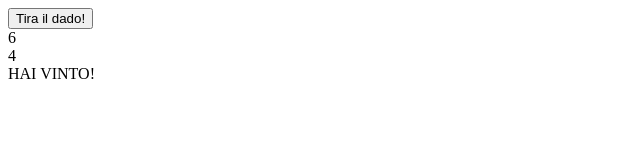
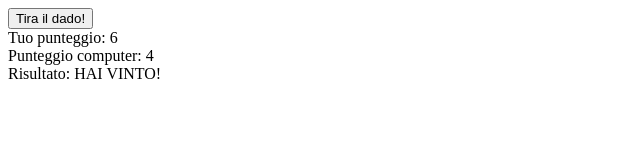
Before and after one commit to CarloSalaris/js-mail-dadi, a plain HTML site: page JS dadi/bonus/index.html in a window 1280 px wide. Both pictures are taken after a click on the button "Tira il dado!". Shown: the whole page, without its empty margins (0-640 px from the left). Drawn offline with Linux system fonts and the light colour scheme.

Commit message:
JS Dadi append

```diff
--- a/JS dadi/bonus/index.html
+++ b/JS dadi/bonus/index.html
@@ -4,7 +4,7 @@
     <meta charset="UTF-8">
     <meta http-equiv="X-UA-Compatible" content="IE=edge">
     <meta name="viewport" content="width=device-width, initial-scale=1.0">
-    <title>JS dadi</title>
+    <title>JS dadi bonus</title>
 </head>
 
 <body>
@@ -12,9 +12,9 @@
     <div class="container">
         <button id="play">Tira il dado!</button>
         <div>
-            <div id="playerOutput">Tuo punteggio:</div>
+            <div id="playerOutput">Tuo punteggio: </div>
             <div id="computerOutput">Punteggio computer: </div>
-            <div id="resultOutput">Risultato:</div>
+            <div id="resultOutput">Risultato: </div>
         </div>
     </div>
 
--- a/JS dadi/bonus/js/main.js
+++ b/JS dadi/bonus/js/main.js
@@ -17,11 +17,11 @@ playButton.addEventListener("click",
 
         // Output punteggio giocatore
         const playerOutput = document.getElementById("playerOutput");
-        playerOutput.innerHTML = playerPoints;
+        playerOutput.append (playerPoints);
 
         // Output punteggio computer
         const computerOutput = document.getElementById("computerOutput");
-        computerOutput.innerHTML = computerPoints;
+        computerOutput.append (computerPoints);
 
         let resultValue;
         // Stabilire il vincitore, in base al punteggio più alto.
@@ -40,7 +40,7 @@ playButton.addEventListener("click",
         }
 
         const resultOutput = document.getElementById("resultOutput");
-        resultOutput.innerHTML = resultValue;
+        resultOutput.append(resultValue);
     }
 
 );
```
